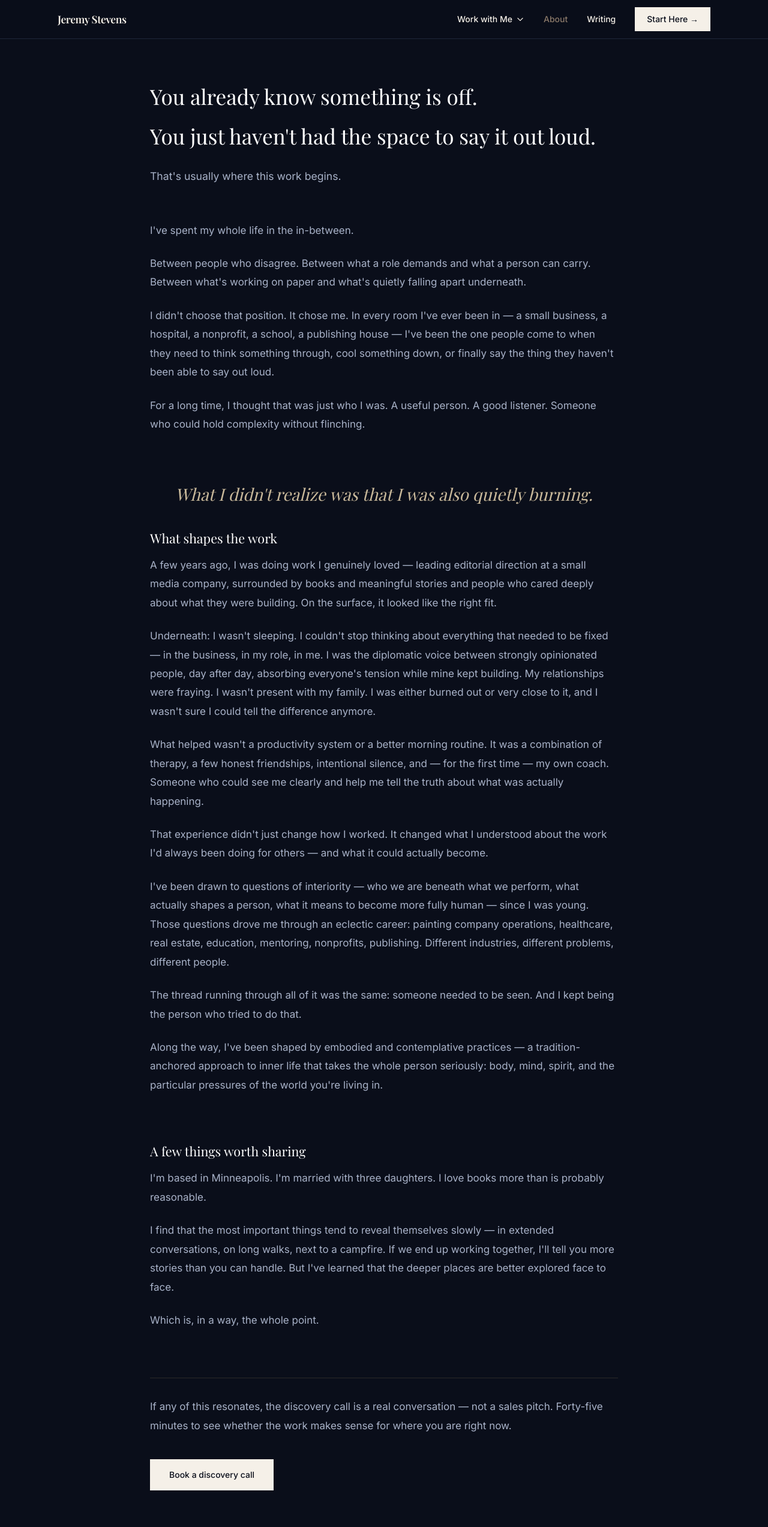
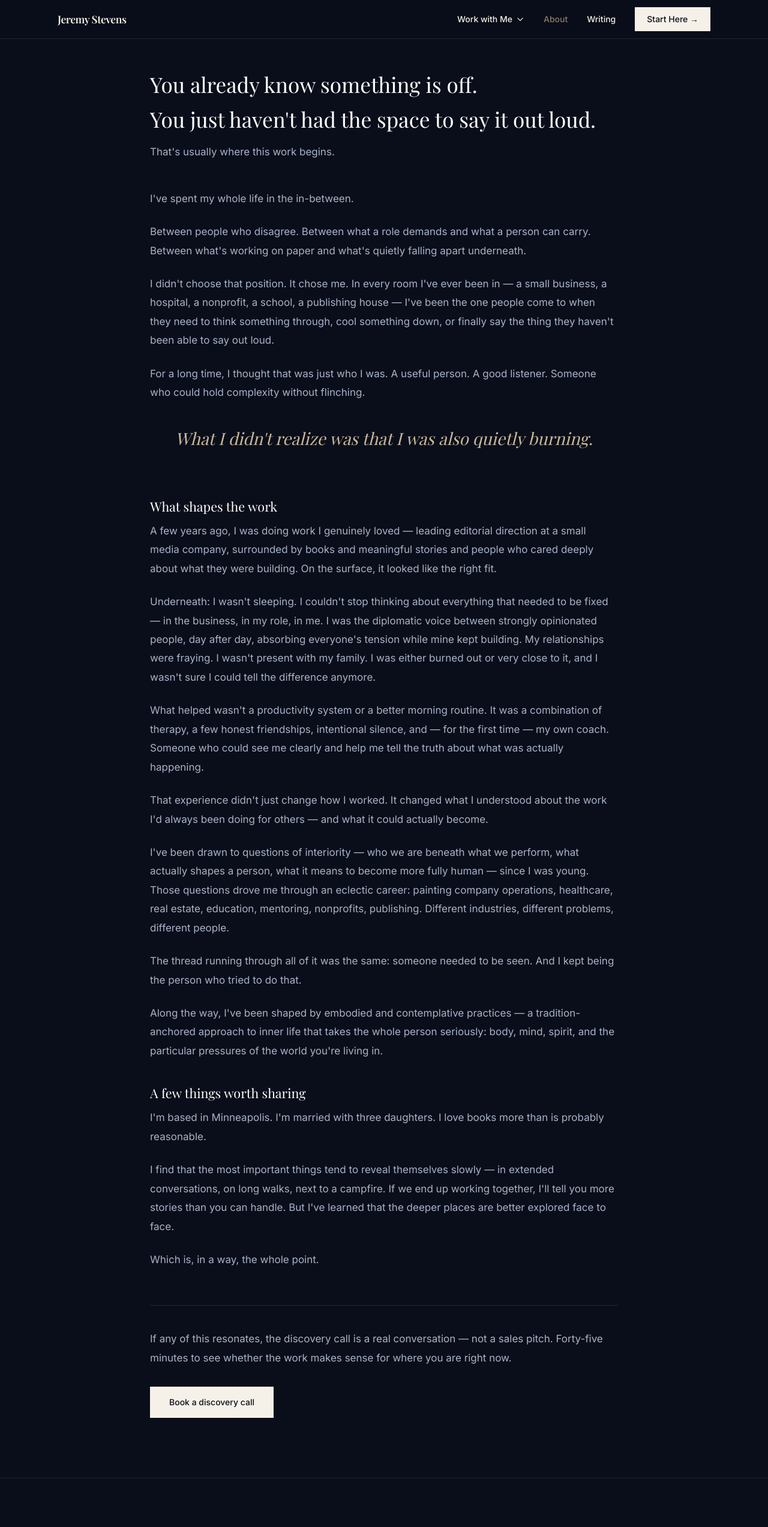
Before and after one commit to jskroening-afk/my-site, a Next.js app: page /about in a window 1280 px wide. Shown: the top 2546 px of the page at 60% size. Built offline with nearby package versions, Linux system fonts and the light colour scheme; a web font is replaced by a local one.

Commit message:
about page design system applied

```diff
--- a/app/(site)/about/page.tsx
+++ b/app/(site)/about/page.tsx
@@ -6,79 +6,101 @@ export const metadata: Metadata = {
   description: '1:1 coaching for founders and leaders in seasons of tension, transition, and lonely decision-making.',
 }
 
+const h1Style = {
+  fontSize: '2.2rem',
+  lineHeight: '1.2',
+  fontWeight: 'normal',
+}
+
+const h2Style = {
+  fontSize: '1.35rem',
+  lineHeight: '1.3',
+  fontWeight: 'normal',
+  color: '#ffffff',
+  marginTop: '40px',
+  marginBottom: '12px',
+}
+
+const bodyStyle = {
+  fontSize: '1.0625rem',
+  lineHeight: '1.85',
+  color: '#a8b2c8',
+  display: 'flex' as const,
+  flexDirection: 'column' as const,
+  gap: '24px',
+}
+
+const pullQuoteStyle = {
+  fontSize: '1.75rem',
+  lineHeight: '1.4',
+  color: '#C8B89A',
+  fontStyle: 'italic',
+  textAlign: 'center' as const,
+  paddingTop: '40px',
+  paddingBottom: '40px',
+}
+
 export default function AboutPage() {
   return (
     <div style={{ maxWidth: '860px', marginLeft: 'auto', marginRight: 'auto', paddingLeft: '40px', paddingRight: '40px' }}>
 
       {/* Hero */}
-      <section style={{ paddingTop: '140px', paddingBottom: '60px' }}>
-        <h1 className="font-serif font-normal text-white" style={{ fontSize: '2.2rem', lineHeight: '1.2', marginBottom: '32px' }}>
-          <span style={{ display: 'block' }}>You already know something is off.</span>
-          <span style={{ display: 'block', marginTop: '24px' }}>You just haven&apos;t had the space to say it out loud.</span>
+      <section style={{ paddingTop: '120px', paddingBottom: '48px' }}>
+        <h1 className="font-serif" style={h1Style}>
+          <span style={{ display: 'block', color: '#ffffff' }}>You already know something is off.</span>
+          <span style={{ display: 'block', color: '#ffffff', marginTop: '16px' }}>You just haven't had the space to say it out loud.</span>
         </h1>
-        <p style={{ fontSize: '1.1rem', color: '#a8b2c8', lineHeight: '1.6' }}>
-          That&apos;s usually where this work begins.
+        <p style={{ fontSize: '1.0625rem', color: '#a8b2c8', lineHeight: '1.6', marginTop: '20px' }}>
+          That's usually where this work begins.
         </p>
       </section>
 
       {/* Prose */}
-      <section style={{ paddingBottom: '60px' }}>
-        <div style={{ fontSize: '1.0625rem', lineHeight: '1.85', color: '#a8b2c8', display: 'flex', flexDirection: 'column', gap: '24px' }}>
-          <p>I&apos;ve spent my whole life in the in-between.</p>
-          <p>Between people who disagree. Between what a role demands and what a person can carry. Between what&apos;s working on paper and what&apos;s quietly falling apart underneath.</p>
-          <p>I didn&apos;t choose that position. It chose me. In every room I&apos;ve ever been in &mdash; a small business, a hospital, a nonprofit, a school, a publishing house &mdash; I&apos;ve been the one people come to when they need to think something through, cool something down, or finally say the thing they haven&apos;t been able to say out loud.</p>
+      <section>
+        <div style={bodyStyle}>
+          <p>I've spent my whole life in the in-between.</p>
+          <p>Between people who disagree. Between what a role demands and what a person can carry. Between what's working on paper and what's quietly falling apart underneath.</p>
+          <p>I didn't choose that position. It chose me. In every room I've ever been in — a small business, a hospital, a nonprofit, a school, a publishing house — I've been the one people come to when they need to think something through, cool something down, or finally say the thing they haven't been able to say out loud.</p>
           <p>For a long time, I thought that was just who I was. A useful person. A good listener. Someone who could hold complexity without flinching.</p>
         </div>
       </section>
 
       {/* Pull quote */}
-      <section style={{ paddingTop: '20px', paddingBottom: '20px', textAlign: 'center' }}>
-        <p className="font-serif font-normal italic" style={{ fontSize: '1.75rem', lineHeight: '1.4', color: '#C8B89A' }}>
-          What I didn&apos;t realize was that I was also quietly burning.
+      <section>
+        <p className="font-serif" style={pullQuoteStyle}>
+          What I didn't realize was that I was also quietly burning.
         </p>
       </section>
 
-      {/* Section heading */}
-      <section style={{ paddingTop: '20px', paddingBottom: '16px' }}>
-        <h2 className="font-serif font-normal text-white" style={{ fontSize: '1.35rem', lineHeight: '1.3' }}>
-          What shapes the work
-        </h2>
-      </section>
-
-      {/* Body prose */}
-      <section style={{ paddingBottom: '60px' }}>
-        <div style={{ fontSize: '1.0625rem', lineHeight: '1.85', color: '#a8b2c8', display: 'flex', flexDirection: 'column', gap: '24px' }}>
-          <p>A few years ago, I was doing work I genuinely loved &mdash; leading editorial direction at a small media company, surrounded by books and meaningful stories and people who cared deeply about what they were building. On the surface, it looked like the right fit.</p>
-          <p>Underneath: I wasn&apos;t sleeping. I couldn&apos;t stop thinking about everything that needed to be fixed &mdash; in the business, in my role, in me. I was the diplomatic voice between strongly opinionated people, day after day, absorbing everyone&apos;s tension while mine kept building. My relationships were fraying. I wasn&apos;t present with my family. I was either burned out or very close to it, and I wasn&apos;t sure I could tell the difference anymore.</p>
-          <p>What helped wasn&apos;t a productivity system or a better morning routine. It was a combination of therapy, a few honest friendships, intentional silence, and &mdash; for the first time &mdash; my own coach. Someone who could see me clearly and help me tell the truth about what was actually happening.</p>
-          <p>That experience didn&apos;t just change how I worked. It changed what I understood about the work I&apos;d always been doing for others &mdash; and what it could actually become.</p>
-          <p>I&apos;ve been drawn to questions of interiority &mdash; who we are beneath what we perform, what actually shapes a person, what it means to become more fully human &mdash; since I was young. Those questions drove me through an eclectic career: painting company operations, healthcare, real estate, education, mentoring, nonprofits, publishing. Different industries, different problems, different people.</p>
+      {/* What shapes the work */}
+      <section>
+        <h2 className="font-serif" style={h2Style}>What shapes the work</h2>
+        <div style={bodyStyle}>
+          <p>A few years ago, I was doing work I genuinely loved — leading editorial direction at a small media company, surrounded by books and meaningful stories and people who cared deeply about what they were building. On the surface, it looked like the right fit.</p>
+          <p>Underneath: I wasn't sleeping. I couldn't stop thinking about everything that needed to be fixed — in the business, in my role, in me. I was the diplomatic voice between strongly opinionated people, day after day, absorbing everyone's tension while mine kept building. My relationships were fraying. I wasn't present with my family. I was either burned out or very close to it, and I wasn't sure I could tell the difference anymore.</p>
+          <p>What helped wasn't a productivity system or a better morning routine. It was a combination of therapy, a few honest friendships, intentional silence, and — for the first time — my own coach. Someone who could see me clearly and help me tell the truth about what was actually happening.</p>
+          <p>That experience didn't just change how I worked. It changed what I understood about the work I'd always been doing for others — and what it could actually become.</p>
+          <p>I've been drawn to questions of interiority — who we are beneath what we perform, what actually shapes a person, what it means to become more fully human — since I was young. Those questions drove me through an eclectic career: painting company operations, healthcare, real estate, education, mentoring, nonprofits, publishing. Different industries, different problems, different people.</p>
           <p>The thread running through all of it was the same: someone needed to be seen. And I kept being the person who tried to do that.</p>
-          <p>Along the way, I&apos;ve been shaped by embodied and contemplative practices &mdash; a tradition-anchored approach to inner life that takes the whole person seriously: body, mind, spirit, and the particular pressures of the world you&apos;re living in.</p>
+          <p>Along the way, I've been shaped by embodied and contemplative practices — a tradition-anchored approach to inner life that takes the whole person seriously: body, mind, spirit, and the particular pressures of the world you're living in.</p>
         </div>
       </section>
 
-      {/* Section heading */}
-      <section style={{ paddingTop: '20px', paddingBottom: '16px' }}>
-        <h2 className="font-serif font-normal text-white" style={{ fontSize: '1.35rem', lineHeight: '1.3' }}>
-          A few things worth sharing
-        </h2>
-      </section>
-
-      {/* Personal */}
-      <section style={{ paddingBottom: '60px' }}>
-        <div style={{ fontSize: '1.0625rem', lineHeight: '1.85', color: '#a8b2c8', display: 'flex', flexDirection: 'column', gap: '24px' }}>
-          <p>I&apos;m based in Minneapolis. I&apos;m married with three daughters. I love books more than is probably reasonable.</p>
-          <p>I find that the most important things tend to reveal themselves slowly &mdash; in extended conversations, on long walks, next to a campfire. If we end up working together, I&apos;ll tell you more stories than you can handle. But I&apos;ve learned that the deeper places are better explored face to face.</p>
+      {/* A few things worth sharing */}
+      <section>
+        <h2 className="font-serif" style={h2Style}>A few things worth sharing</h2>
+        <div style={bodyStyle}>
+          <p>I'm based in Minneapolis. I'm married with three daughters. I love books more than is probably reasonable.</p>
+          <p>I find that the most important things tend to reveal themselves slowly — in extended conversations, on long walks, next to a campfire. If we end up working together, I'll tell you more stories than you can handle. But I've learned that the deeper places are better explored face to face.</p>
           <p>Which is, in a way, the whole point.</p>
         </div>
       </section>
 
       {/* CTA */}
-      <section style={{ paddingTop: '20px', paddingBottom: '100px' }}>
-        <hr style={{ border: 'none', borderTop: '1px solid #2a2a2a', marginBottom: '32px' }} />
-        <p style={{ fontSize: '1.0625rem', lineHeight: '1.85', color: '#a8b2c8', marginBottom: '40px' }}>
-          If any of this resonates, the discovery call is a real conversation &mdash; not a sales pitch. Forty-five minutes to see whether the work makes sense for where you are right now.
+      <section style={{ paddingTop: '60px', paddingBottom: '100px' }}>
+        <hr style={{ border: 'none', borderTop: '1px solid #2a2a2a', marginBottom: '40px' }} />
+        <p style={{ fontSize: '1.0625rem', lineHeight: '1.85', color: '#a8b2c8', marginBottom: '32px' }}>
+          If any of this resonates, the discovery call is a real conversation — not a sales pitch. Forty-five minutes to see whether the work makes sense for where you are right now.
         </p>
         <Link
           href="/services/executive-coaching"
```
